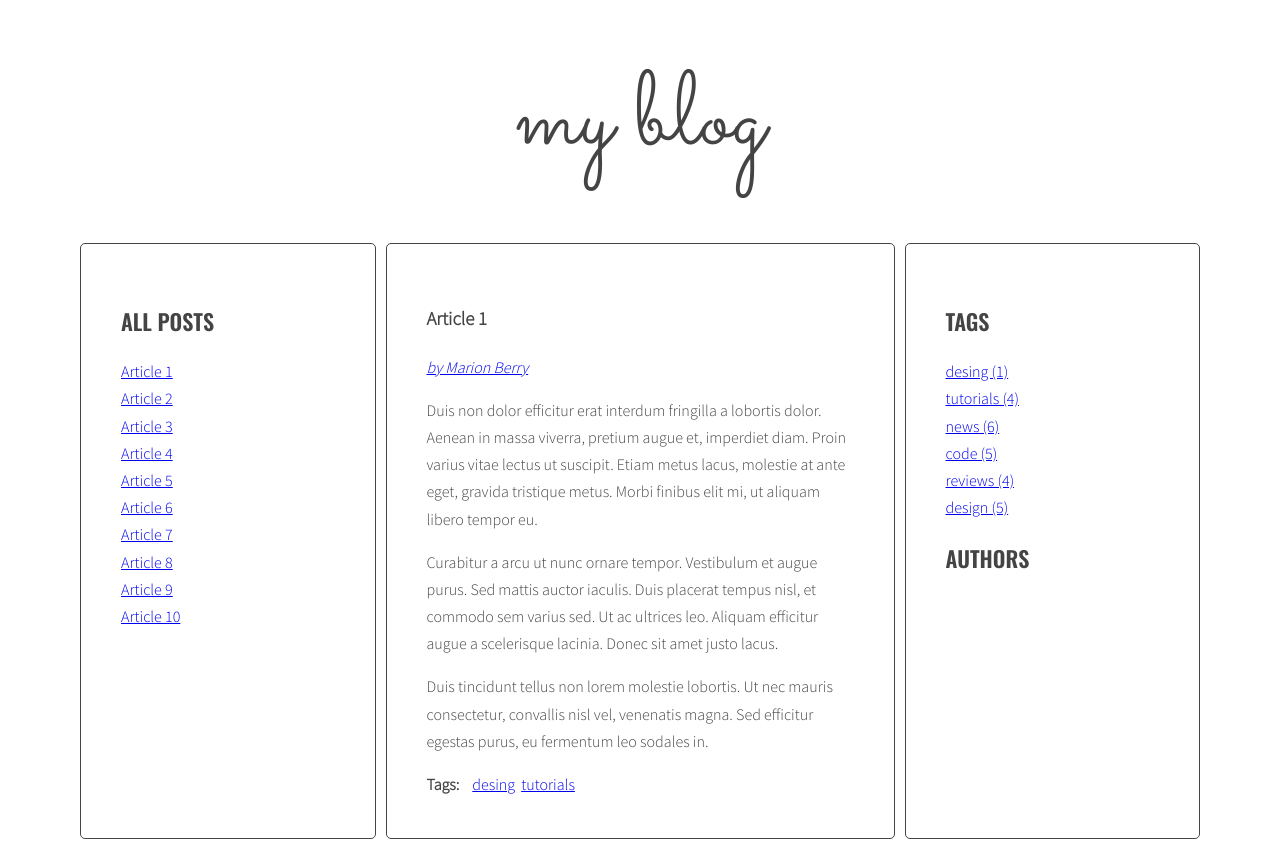
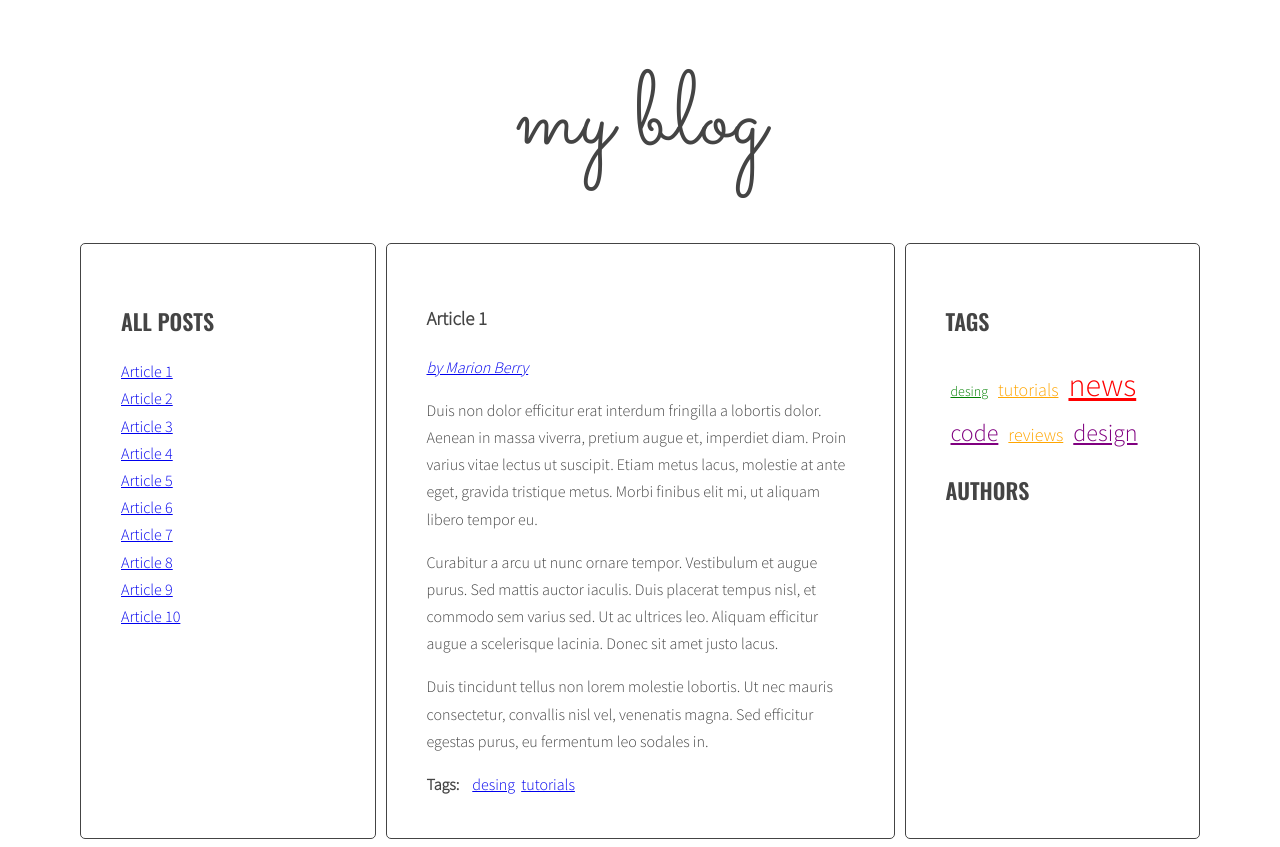
Before and after one commit to aleks-sobiecka/javascript-blog, a website: page index.html in a window 1280 px wide. Drawn offline with nearby package versions, Linux system fonts and the light colour scheme.

Commit message:
Add styles to Tags List

```diff
--- a/js/script.js
+++ b/js/script.js
@@ -45,7 +45,7 @@
     optArticleTagsSelector = '.post-tags .list',
     optArticleAuthorSelector = '.post-author',
     optTagsListSelector = '.tags.list',
-    optCloudClassCount = 5,
+    optCloudClassCount = 4,
     optCloudClassPrefix = 'tag-size-';
 
   const generateTitleLinks = function(customSelector = ''){
@@ -122,8 +122,7 @@
     const classNumber = Math.floor( percentage * (optCloudClassCount - 1) + 1 );
     //classNumber = Math.floor(((count - params.min) / (params.max- params.min)) * optCloudClassCount + 1);
 
-    return optCloudClassPrefix,
-    classNumber;
+    return optCloudClassPrefix + classNumber;
   };
 
 
@@ -200,7 +199,7 @@
       const tagLinkHTML = calculateTagClass(allTags[tag], tagsParams);
       console.log('tagLinkHTML: ', tagLinkHTML);
 
-      allTagsHTML += '<li><a href="#tag-' + tag + '" class="tag-size-' + tagLinkHTML + '">' + tag + ' (' + allTags[tag] + ') ' + '</a></li>';
+      allTagsHTML += '<li><a href="#tag-' + tag + '" class="' + tagLinkHTML + '">' + tag + '</a></li>';
       console.log(allTagsHTML);
     }
     /* [NEW] END LOOP: for each tag in allTags: */
--- a/sass/style.scss
+++ b/sass/style.scss
@@ -127,3 +127,30 @@ body {
     margin: 0 10px 0 0;
   }
 }
+
+/* Tags */
+
+.tag-size-1 {
+  font-size: 14px;
+  color: green;
+}
+
+.tag-size-2 {
+  font-size: 18px;
+  color: orange;
+}
+
+.tag-size-3 {
+  font-size: 24px;
+  color: purple;
+}
+
+.tag-size-4 {
+  font-size: 32px;
+  color: red;
+}
+
+.tags li {
+  display: inline-block;
+  padding: 0 5px;
+}
```
Also changed, not shown: css/style.css, 1 other file.
